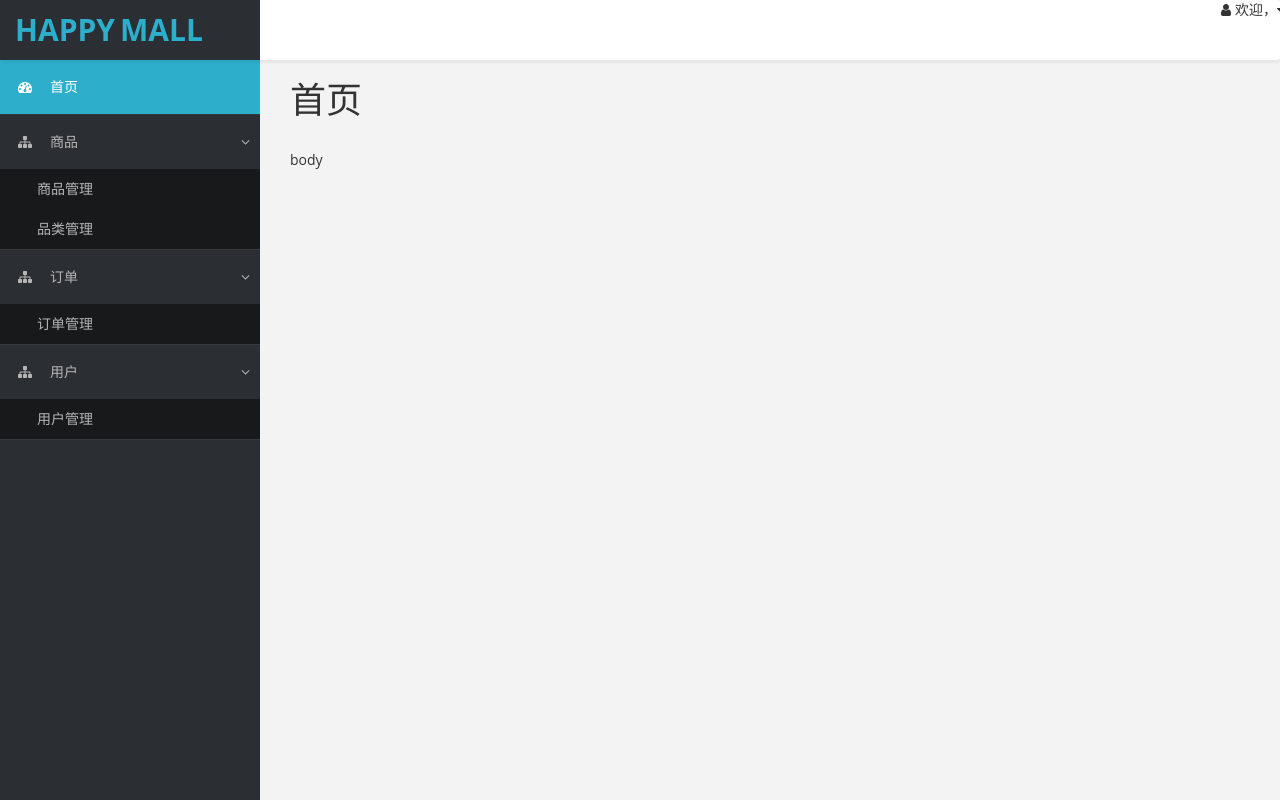
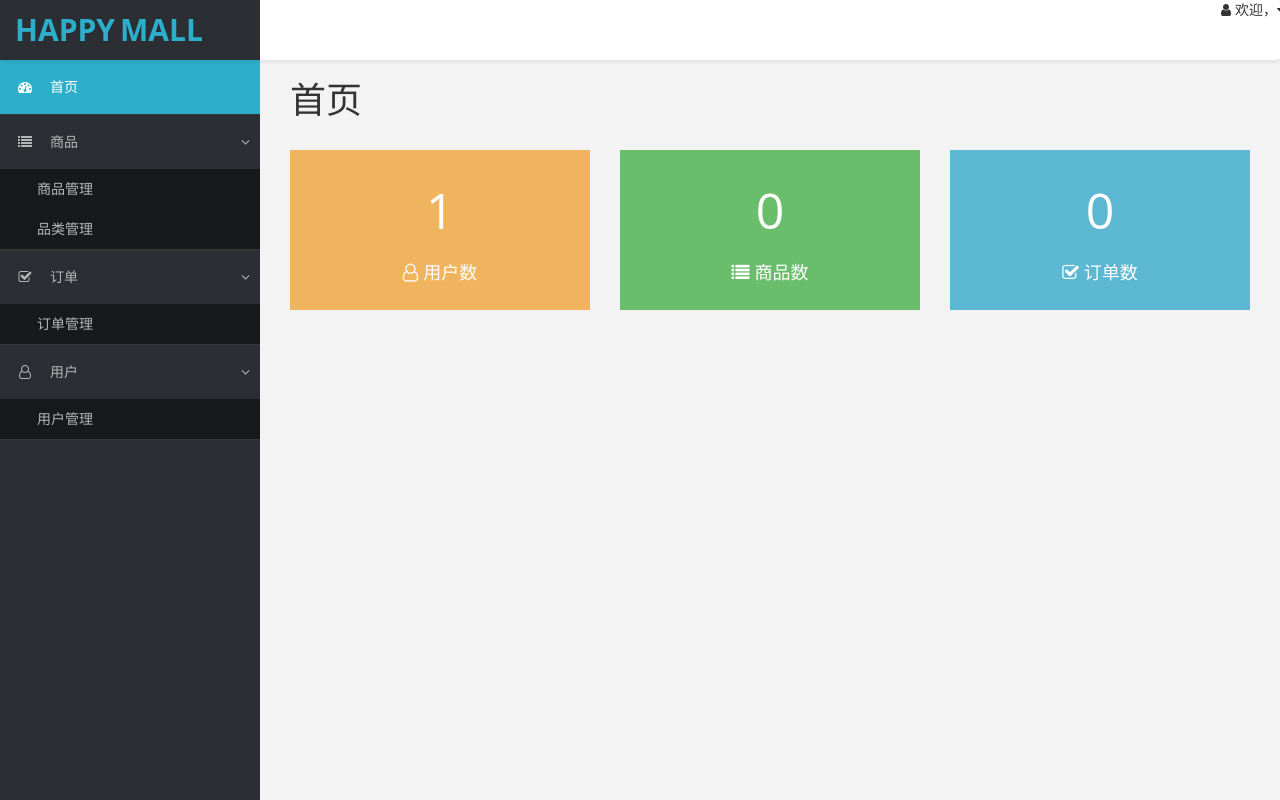
Before and after one commit to ze25800000/admin-react, a React app: page / in a window 1280 px wide. Built offline with nearby package versions, Linux system fonts and the light colour scheme; no server answers.

Commit message:
7-6 首页的开发

```diff
--- a/src/component/nav-slide/index.jsx
+++ b/src/component/nav-slide/index.jsx
@@ -22,7 +22,7 @@ export default class SideNav extends Component {
 
                             <li className={'active'}>
                                 <Link to="/product">
-                                    <i className="fa fa-sitemap"></i>
+                                    <i className="fa fa-list"></i>
                                     商品
                                     <span className="fa arrow"></span>
                                 </Link>
@@ -37,7 +37,7 @@ export default class SideNav extends Component {
                             </li>
                             <li className={'active'}>
                                 <Link to="/order">
-                                    <i className="fa fa-sitemap"></i>
+                                    <i className="fa fa-check-square-o"></i>
                                     订单
                                     <span className="fa arrow"></span>
                                 </Link>
@@ -48,8 +48,8 @@ export default class SideNav extends Component {
                                 </ul>
                             </li>
                             <li className={'active'}>
-                                <Link to="/user" >
-                                    <i className="fa fa-sitemap"></i>
+                                <Link to="/user">
+                                    <i className="fa fa-user-o"></i>
                                     用户
                                     <span className="fa arrow"></span>
                                 </Link>
--- a/src/page/home/index.jsx
+++ b/src/page/home/index.jsx
@@ -1,15 +1,64 @@
 import React, {Component} from 'react'
-import './index.css'
+import {Link} from 'react-router-dom'
+import './index.scss'
 import PageTitle from 'component/page-title/index'
+import _mm from 'util/mm'
+import Statistic from 'service/statistic-service'
 
 export default class Home extends Component {
+    constructor(props) {
+        super(props)
+        this.state = {
+            userCount: 1,
+            productCount: 0,
+            orderCount: 0
+        }
+    }
+
+    componentDidMount() {
+        this.loadCount()
+    }
+
+    async loadCount() {
+        try {
+            let result = await Statistic.getHomeCount()
+            this.setState(result)
+        } catch (e) {
+            _mm.errorTips(e)
+        }
+    }
+
     render() {
         return (
             <div id={"page-wrapper"}>
                 <PageTitle title={'首页'}/>
                 <div className="row">
-                    <div className="col-md-12">
-                        body
+                    <div className="col-md-4">
+                        <Link to={'/user'} className={"color-box brown"}>
+                            <p className="count">{this.state.userCount}</p>
+                            <p className="desc">
+                                <i className="fa fa-user-o"></i>
+                                <span>用户数</span>
+                            </p>
+                        </Link>
+                    </div>
+                    <div className="col-md-4">
+                        <Link to={'/product'} className={"color-box green"}>
+                            <p className="count">{this.state.productCount}</p>
+                            <p className="desc">
+                                <i className="fa fa-list"></i>
+                                <span>商品数</span>
+                            </p>
+                        </Link>
+                    </div>
+                    <div className="col-md-4">
+                        <Link to={'/order'} className={"color-box blue"}>
+                            <p className="count">{this.state.orderCount}</p>
+                            <p className="desc">
+                                <i className="fa fa-check-square-o"></i>
+                                <span>订单数</span>
+                            </p>
+                        </Link>
                     </div>
                 </div>
             </div>
--- /dev/null
+++ b/src/page/home/index.scss
@@ -0,0 +1,28 @@
+.color-box{
+    display: block;
+    height: 160px;
+    text-align: center;
+    padding: 20px 0;
+    opacity: .9;
+    transition: all .3s;
+    &:hover{
+        text-decoration: none;
+        color: #555;
+        opacity: 1;
+        transform: scale(1.08);
+    }
+    &:focus{
+        text-decoration: none;
+    }
+    .count{
+        font-size: 50px;
+        height: 80px;
+        line-height: 80px;
+    }
+    .desc{
+        font-size: 18px;
+        .fa{
+            margin-right: 5px;
+        }
+    }
+}
--- /dev/null
+++ b/src/service/statistic-service.jsx
@@ -0,0 +1,9 @@
+import _mm from 'util/mm'
+
+export default class Statistic {
+    static getHomeCount() {
+        return _mm.request({
+            url: "/manage/statistic/base_count.do"
+        })
+    }
+}
```
Also changed, not shown: src/page/home/index.css (deleted).
